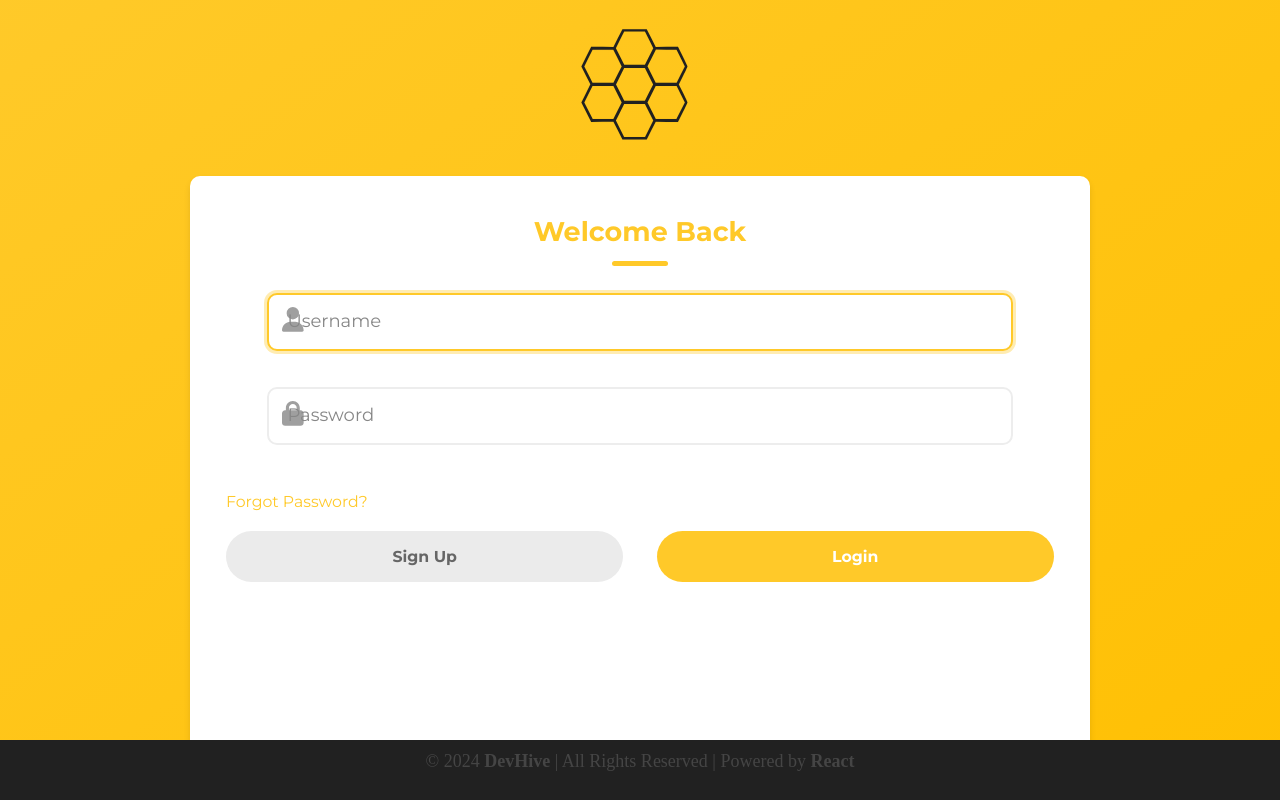
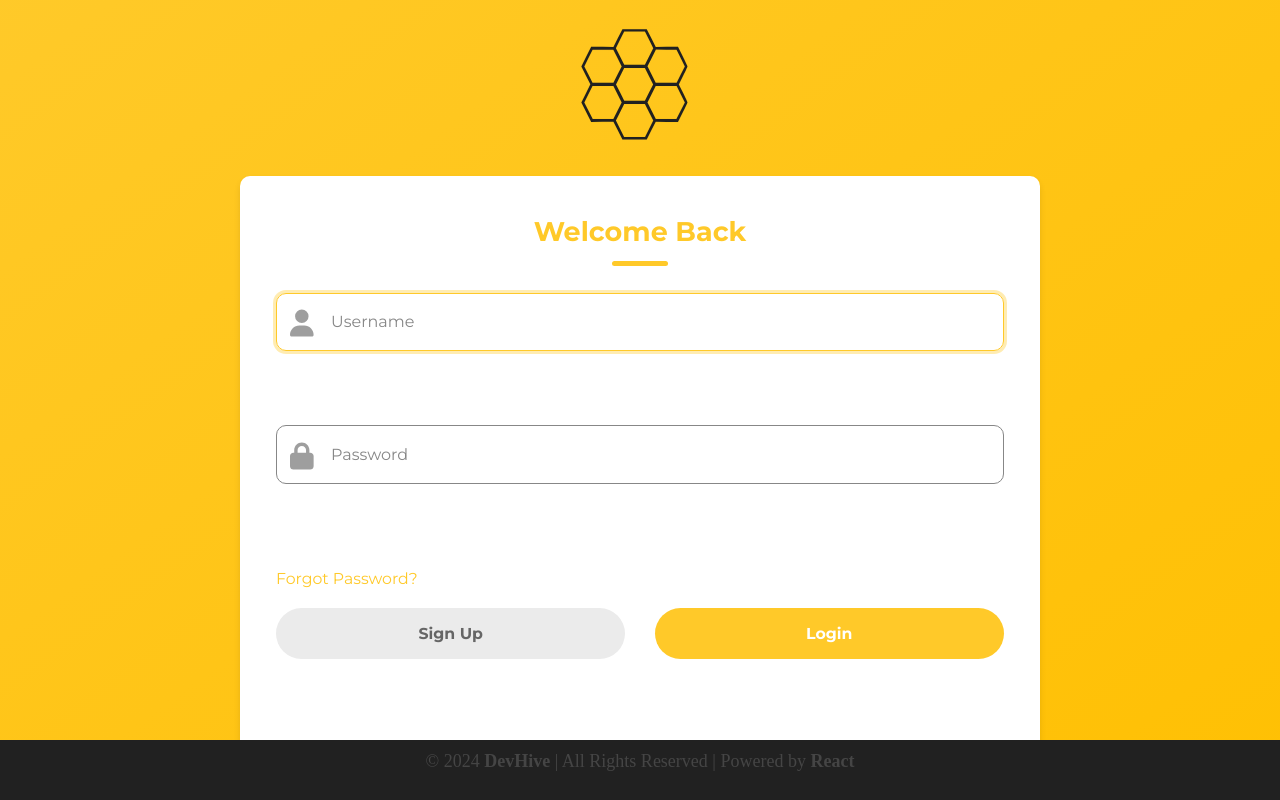
Before and after one commit to kaihedrick/DevHive.ReactFrontend, a React (Create React App) app: page / in a window 1280 px wide. Built offline with nearby package versions, Linux system fonts and the light colour scheme; a web font is replaced by a local one.

Commit message:
updated resizing isssues, and login inputs

```diff
--- a/src/styles/login_register.css
+++ b/src/styles/login_register.css
@@ -22,6 +22,7 @@ html, body {
   margin: 0 !important;
   box-sizing: border-box !important;
   position: relative !important;
+  overflow-x: hidden !important;
   left: 50% !important;
   right: 50% !important;
   margin-left: -50vw !important;
@@ -42,6 +43,7 @@ html, body {
   margin: 0 !important;
   box-sizing: border-box !important;
   position: relative !important;
+  overflow-x: hidden !important;
   left: 50% !important;
   right: 50% !important;
   margin-left: -50vw !important;
@@ -84,6 +86,8 @@ html, body {
   width: 100% !important;
   max-width: 100% !important;
   text-align: center !important;
+  position: relative !important;
+  z-index: 15 !important;
 }
 
 .devhive-logo {
@@ -120,9 +124,9 @@ html, body {
 .container {
   display: flex !important;
   flex-direction: column !important;
-  width: 90% !important;
-  max-width: 50rem !important;
-  min-width: 320px !important;
+  width: 100% !important;
+  max-width: 800px !important;
+  min-width: 400px !important;
   background: var(--bg-primary) !important;
   border-radius: var(--border-radius) !important;
   padding: var(--space-6) !important;
@@ -130,8 +134,8 @@ html, body {
   padding-bottom: var(--space-8) !important;
   margin: 0 auto !important;
   box-sizing: border-box !important;
-  align-self: center !important;
-  justify-self: center !important;
+  position: relative !important;
+  z-index: 10 !important;
 }
 
 .header {
@@ -157,13 +161,9 @@ html, body {
 }
 
 .inputs {
-  display: flex !important;
-  flex-direction: column !important;
-  gap: var(--space-4) !important;
-  width: 90% !important; /* Added width control to inputs container */
-  margin: 0 auto !important; /* Center the inputs container */
-  align-items: stretch !important; /* Changed from center to stretch */
-  position: relative !important; /* Required for absolute positioning of icons */
+  margin-bottom: 20px !important;
+  position: relative !important;
+  width: 100% !important;
 }
 
 .inputs input {
@@ -172,48 +172,53 @@ html, body {
 
 .inputs input::placeholder {
   color: var(--text-tertiary) !important;
+  opacity: 1 !important;
 }
 
-.input-field {
-  position: relative !important;
+.inputs-section {
+  display: flex !important;
+  flex-direction: column !important;
+  gap: var(--space-4) !important;
+  width: 100% !important;
+  margin-bottom: var(--space-4) !important;
+}
+
+.input-group {
+  width: 100% !important;
+}
+
+.inputs input {
   width: 100% !important;
   height: 3.25rem !important;
   border: 1px solid var(--text-tertiary) !important;
   border-radius: var(--border-radius) !important;
-  margin-bottom: 20px !important;
-}
-
-.input-field input {
-  width: 100% !important;
-  height: 100% !important;
-  border: none !important;
   outline: none !important;
+  font-size: 16px !important;
   background: transparent !important;
   padding: 0 0.8rem 0 3rem !important;
   color: var(--text-primary) !important;
-  font-size: 16px !important;
+  box-sizing: border-box !important;
+  text-align: left !important;
 }
 
 .input-icon {
   position: absolute !important;
   left: 0.8rem !important;
-  top: 14px !important;
-  font-size: 1.375rem !important;
+  top: 40% !important;
+  transform: translateY(-50%) !important;
+  font-size: 1.5rem !important;
   color: var(--text-tertiary) !important;
   opacity: 0.8 !important;
   pointer-events: none !important;
   z-index: 1 !important;
-  display: flex !important;
-  align-items: center !important;
-  justify-content: center !important;
+  display: flex;
+  align-items: center;
 }
 
-.input-field:focus-within {
+.inputs input:focus {
   border-color: var(--gold) !important;
   box-shadow: var(--shadow-focus) !important;
 }
-
-/* Remove the duplicate .input-icon styles and use only img.input-icon */
 
 /* Styles for image input icons (used in ResetPassword) */
 img.input-icon {
```
